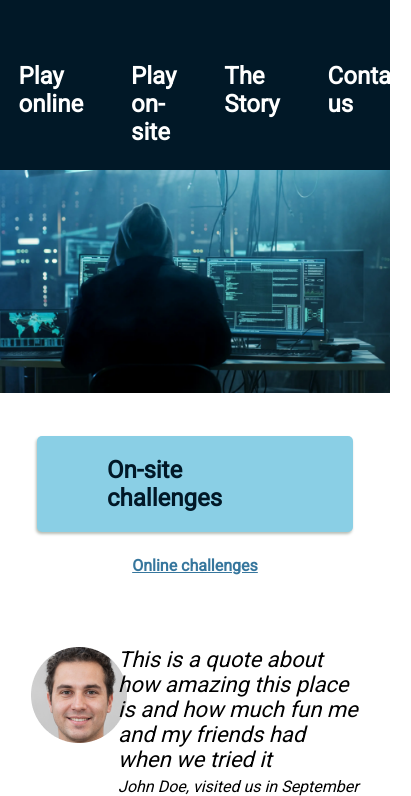
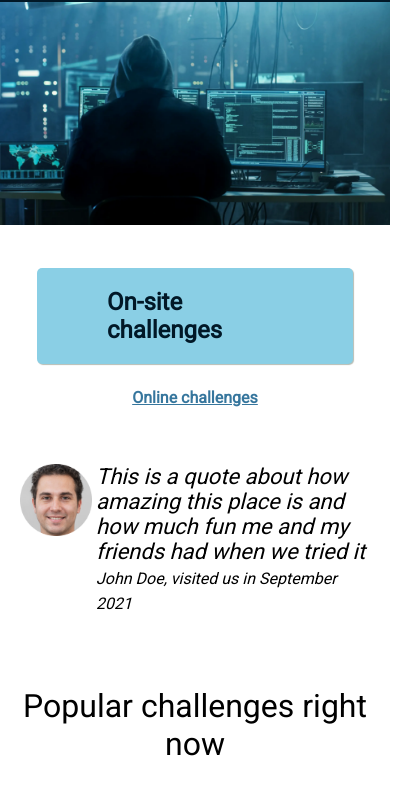
Before and after one commit to JrSchoolAccount/-ESC--Assignment-JR, a website: page index.html in a window 390 px wide. Shown: the part 142-938 px from the top of the page, 411 px wide, since content can reach past the window. Drawn offline with Linux system fonts and the light colour scheme.

Commit message:
medium breakpoints

```diff
--- a/index.html
+++ b/index.html
@@ -28,19 +28,31 @@
 
     <div class="hero-banner"><img src="./images/hacker.png" alt="" /></div>
 
-    <div class="challenge-buttons">
+    <div class="challenge-buttons top">
       <a class="on-site-button" type="button">On-site challenges</a>
       <a class="online-button link" type="button">Online challenges</a>
     </div>
 
     <div class="container-reviews">
-      <img src="./images/face.png" alt="" />
+      <div class="review">
+        <img src="./images/face.png" alt="" />
 
-      <p>
-        This is a quote about how amazing this place is and how much fun me and
-        my friends had when we tried it
-        <br /><small>John Doe, visited us in September 2021</small>
-      </p>
+        <p>
+          This is a quote about how amazing this place is and how much fun me
+          and my friends had when we tried it
+          <br /><small>John Doe, visited us in September 2021</small>
+        </p>
+      </div>
+
+      <div class="review hidden">
+        <img src="./images/face.png" alt="" />
+
+        <p>
+          This is a quote about how amazing this place is and how much fun me
+          and my friends had when we tried it
+          <br /><small>John Doe, visited us in September 2021</small>
+        </p>
+      </div>
     </div>
 
     <h2 class="heading">Popular challenges right now</h2>
@@ -69,7 +81,7 @@
       </div>
     </div>
 
-    <div class="challenge-buttons">
+    <div class="challenge-buttons bottom">
       <a class="on-site-button" type="button">On-site challenges</a>
       <a class="online-button link" type="button">Online challenges</a>
     </div>
--- a/src/colors.scss
+++ /dev/null
@@ -1,5 +0,0 @@
-$esc-red: #E3170A;
-$esc-dark: #011827;
-$esc-gray: #B6BDB5;
-$esc-blue: #36769D;
-$esc-light-blue: #8ACFE5;
--- a/src/mixins.scss
+++ b/src/mixins.scss
@@ -2,7 +2,7 @@
     background-color: $esc-red;
     border-radius: 4px;
     border: none;
-    box-shadow: -1px 2px 3px 0px $esc-gray;
+    box-shadow: 1px 1px 1px 0px $esc-gray;
     color: #fff;
     font-size: 16px;
     font-weight: 400;
@@ -16,17 +16,30 @@
     background-color: $esc-light-blue;
     border-radius: 5px;
     border: none;
-    box-shadow: -1px 2px 3px 0px $esc-gray;
+    box-shadow: 1px 1px 1px 0px $esc-gray;
     cursor: pointer;
     font-weight: 700;
     padding: 20px 70px;
+}
+
+@mixin big-red-button {
+    background-color: $esc-red;
+    border-radius: 5px;
+    border: none;
+    box-shadow: 1px 1px 1px 0px $esc-gray;
+    color: #fff;
+    cursor: pointer;
+    font-size: 24px;
+    font-weight: 700;
+    padding: 20px 70px;
+    text-decoration: none;
 }
 
 @mixin red-button {
     background-color: $esc-red;
     border-radius: 5px;
     border: none;
-    box-shadow: -1px 2px 3px 0px $esc-gray;
+    box-shadow: 1px 1px 1px 0px $esc-gray;
     color: #fff;
     cursor: pointer;
     font-weight: 700;
@@ -42,3 +55,9 @@
     font-weight: 700;
     text-decoration: underline;
 }
+
+@mixin breakpoint($min-size) {
+    @media screen and (min-width: $min-size) {
+    @content;
+    }
+}
--- a/src/styles.scss
+++ b/src/styles.scss
@@ -1,4 +1,4 @@
-@import 'colors';
+@import 'variables';
 @import 'mixins';
 
 *,
@@ -26,13 +26,13 @@
     height: 82px;
   }
   h1 {
-  margin: 2em 0;
+  margin: 1em 0;
   color: #fff;
   max-width: 20%;
   min-width: 30%;
   gap: 1em;
 
-  @media screen and (min-width: 700px) {
+  @include breakpoint($medium-screen-breakpoint) {
     font-size: 40px;
     max-width: 100%;
     margin: 1.5em 0;
@@ -41,6 +41,9 @@
 }
 
 nav {
+  display: none;
+  @include breakpoint($medium-screen-breakpoint) {
+    display: block;
     background-color: $esc-dark;
     color: #fff;
   ul {
@@ -61,6 +64,7 @@ nav {
     }
   }
 }
+}
 
 .hero-banner {
   height: 50%;
@@ -71,14 +75,6 @@ nav {
   }
 }
 
-.a {
-  color: $esc-dark;
-  font-weight: bold;
-  min-height: 66px;
-  min-width: 308px;
-
-}
-
 .challenge-buttons {
   display: flex;
   flex-direction: column;
@@ -87,34 +83,81 @@ nav {
   gap: 1em;
   margin: 37px;
 
+  &.top {
+  @include breakpoint($medium-screen-breakpoint) {
+    flex-direction: row-reverse;
+    justify-content: center;
+    margin: -40px 0 37px;
+  }
+
   a.on-site-button {
     @include blue-button;
   }
 
   a.online-button {
     @include online-blue-link;
+
+    @include breakpoint($medium-screen-breakpoint) {
+      @include big-red-button;
+    }
   }
 }
 
+&.bottom {
+  @include breakpoint($medium-screen-breakpoint) {
+    flex-direction: row-reverse;
+    justify-content: center;
+  }
+
+  a.on-site-button {
+    @include blue-button;
+  }
+
+  a.online-button {
+    @include online-blue-link;
+
+    @include breakpoint($medium-screen-breakpoint) {
+      @include big-red-button;
+    }
+  }
+}
+}
+
 .container-reviews {
-  display: grid;
-  grid-template-columns: 25% 2fr;
-  column-gap: 5px;
-  margin: 3em 1.3rem;
-  font-style: italic;
+  display: flex;
+  flex-direction: row;
+  justify-content: center;
+
+  .review {
+    display: flex;
+    flex-direction: row;
+    margin: 20px;
+    font-style: italic;
+
+    &.hidden {
+      display: none;
+
+      @include breakpoint($medium-screen-breakpoint) {
+        display: flex;
+      }
+    }
 
   p {
     font-size: 22px;
+    max-height: 139px;
+    max-width: 368px;
   }
 
   small {
     font-size: 16px;
   }
 
-  &img {
-    width: 50%;
-    height: 50%;
+  img {
+    width: auto;
+    height: 72px;
+    margin-right: 4px;
   }
+}
 }
 
 .heading {
--- /dev/null
+++ b/src/variables.scss
@@ -0,0 +1,10 @@
+// Colors
+$esc-red: #E3170A;
+$esc-dark: #011827;
+$esc-gray: #B6BDB5;
+$esc-blue: #36769D;
+$esc-light-blue: #8ACFE5;
+
+// breakpoints
+$medium-screen-breakpoint: 700px;
+$large-screen-breakpoint: 1020px;
```
Also changed, not shown: css/styles.css, images/hacker-big.png (added).
